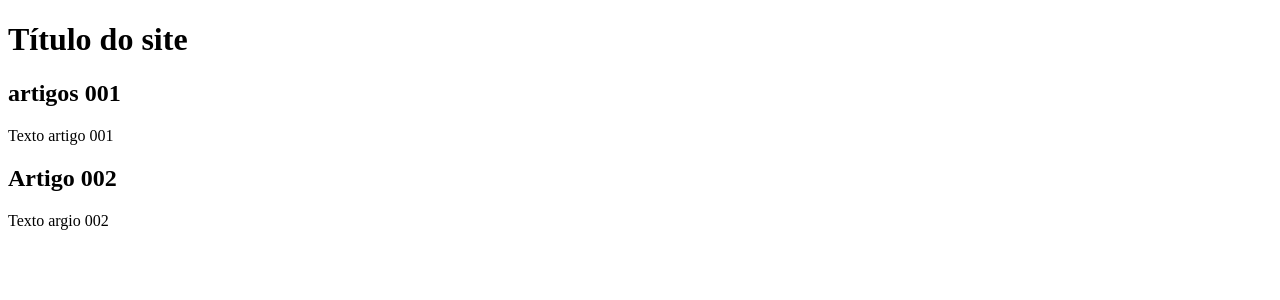
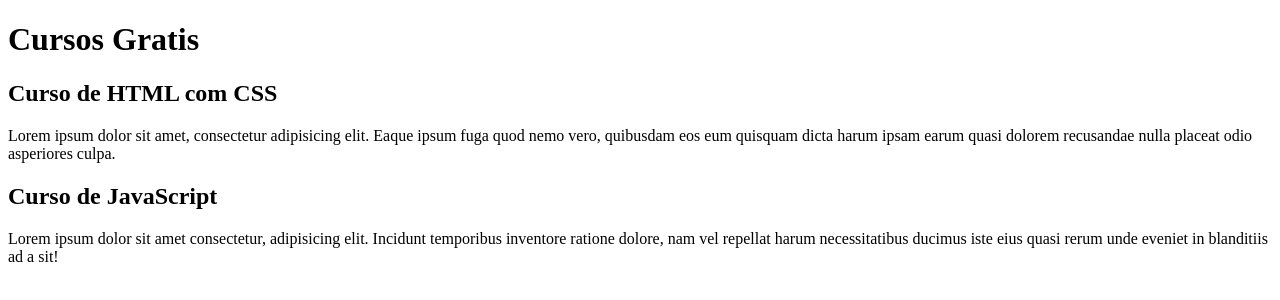
Before and after one commit to tiagojdsa1/Utilizando-Branch, a plain HTML site: page index.html in a window 1280 px wide. Drawn offline with Linux system fonts and the light colour scheme.

Commit message:
comecei a escrever o conteúdo

```diff
--- a/index.html
+++ b/index.html
@@ -8,15 +8,15 @@
 <body>
     <main>
         <header>
-            <h1>Título do site</h1>
+            <h1>Cursos Gratis</h1>
         </header>
         <article>
-            <h2>artigos 001</h2>
-            <p>Texto artigo 001</p>
+            <h2>Curso de HTML com CSS</h2>
+            <p>Lorem ipsum dolor sit amet, consectetur adipisicing elit. Eaque ipsum fuga quod nemo vero, quibusdam eos eum quisquam dicta harum ipsam earum quasi dolorem recusandae nulla placeat odio asperiores culpa.</p>
         </article>
         <article>
-            <h2>Artigo 002</h2>
-            <p>Texto argio 002</p>
+            <h2>Curso de JavaScript</h2>
+            <p>Lorem ipsum dolor sit amet consectetur, adipisicing elit. Incidunt temporibus inventore ratione dolore, nam vel repellat harum necessitatibus ducimus iste eius quasi rerum unde eveniet in blanditiis ad a sit!</p>
         </article>
     </main>
 
```
